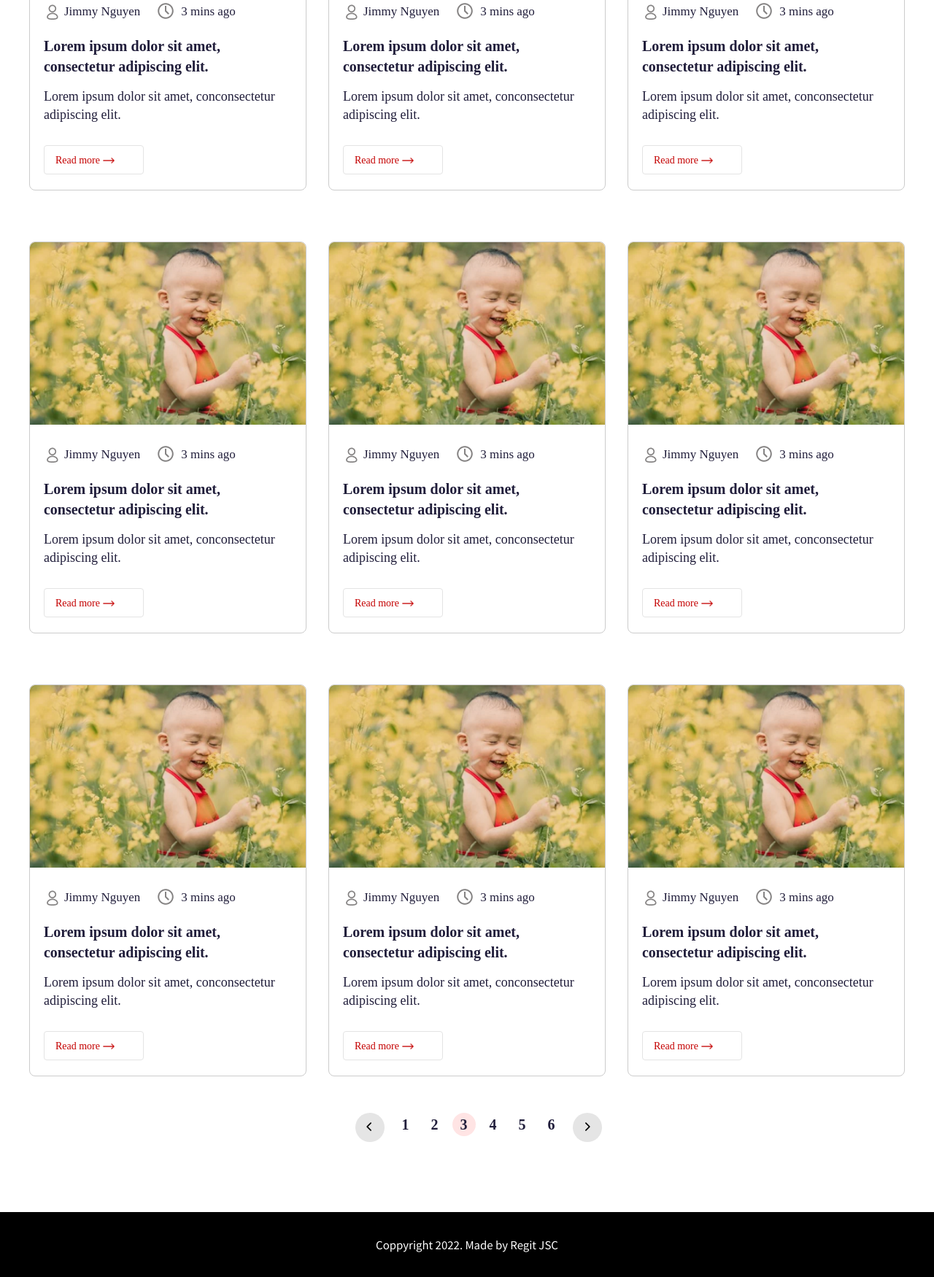
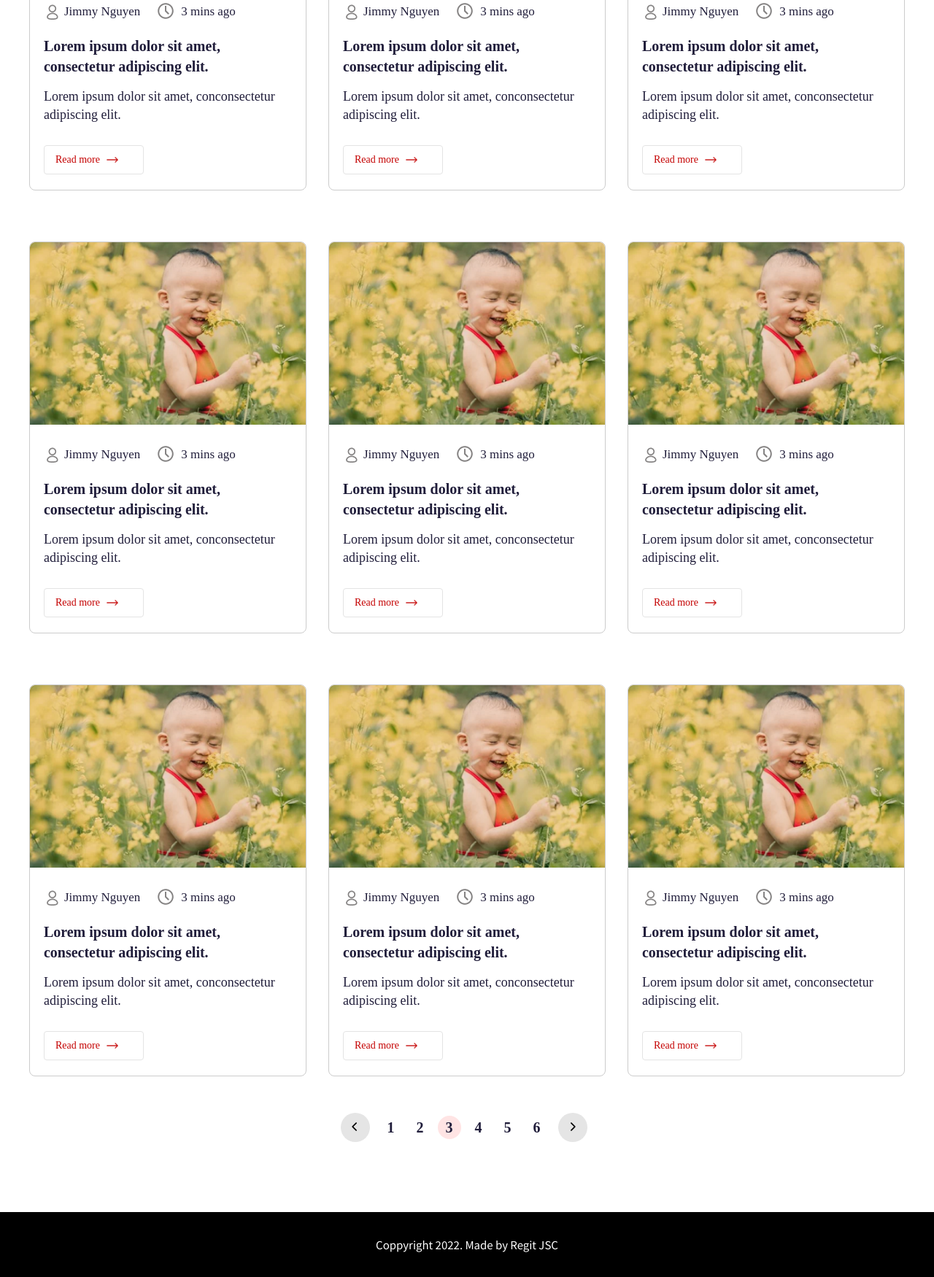
Before and after one commit to thongRegit/HTML-CSS-2, a plain HTML site: page index.html in a window 1280 px wide. Shown: the part 994-2744 px from the top of the page at 73% size. Drawn offline with Linux system fonts and the light colour scheme; a web font is replaced by a local one.

Commit message:
edit pagition, button readmore, font search blog

```diff
--- a/asset/css/main.css
+++ b/asset/css/main.css
@@ -1,20 +1,4 @@
 /* Font */
-/*
-@font-face { */
-    /* font-family: 'SVN-Gilroy';
-    src: url(./asset/font/SVNGilroy\ Bold.otf); */
-    /* font-family: 'SVN-Gilroy';
-    font-style: normal;
-    font-weight: 700;
-    src: local('SVN-Gilroy'), url('https://fonts.cdnfonts.com/s/32660/SVNGilroy Bold.woff') format('woff'); */
-
-  /* } */
-
-  /* @font-face {
-    font-family: 'SVN-Gilroy 1';
-    src: url(./asset/font/SVNGilroy\ Light.otf);
-  } */
-
   @font-face {
     font-family: 'SVN-Gilroy';
     font-style: normal;
@@ -121,9 +105,11 @@
 
 .header-search form {
     height: 4.5rem;
+    position: relative;
 }
 
 .header-search form input {
+    position: relative;
     height: 100%;
     width: 100%;
     margin: auto 0;
@@ -131,6 +117,18 @@
     border: 0.1rem solid #D4D4D4;
     border-radius: 0.4rem;
     padding: 0 0 0 2rem;
+}
+
+.header-search form input::placeholder {
+    font-family: 'Noto Sans JP';
+    font-style: normal;
+    font-weight: 500;
+    font-size: 1.5rem;
+    position: absolute;
+    top:50%;
+    left: 0;
+    transform: translateY(-50%);
+    margin-left: 2rem;
 }
 
 .header-search form button {
@@ -245,6 +243,10 @@
     color: #000000;
 }
 
+.title .grid.wide {
+    position: relative;
+}
+
 .title .grid.wide select {
     width: 14.4rem;
     height: 4rem;
@@ -256,6 +258,15 @@
     margin-top: 4.8rem;
     border-radius: 0.4rem;
 }
+
+/* .title .grid.wide select::after {
+    position: absolute;
+    content: "";
+    top: 14px;
+    right: 2px;
+    width: 0;
+    height: 0;
+} */
 
 /* Content */
 .content .container {
@@ -342,10 +353,11 @@
 }
 
 .content .container .post .post-content button.btn {
+    display: flex;
+    align-items: center;
     width: 13.7rem;
     height: 4rem;
-    text-align: left;
-    padding: 1rem 0 1rem 1.5rem;
+    padding: 0 0 0 1.5rem;
     font-family: 'SVN-Gilroy';
     font-style: normal;
     font-weight: 400;
@@ -358,6 +370,10 @@
     border-radius: 0.4rem;
 }
 
+.content .container .post .post-content button.btn span {
+    margin-right: 0.8rem;
+}
+
 .content .container .post .post-content button.btn img {
     width: 1.8rem;
     height: 0.8rem;
@@ -368,12 +384,16 @@
 /*---------------------------- Pagination ------------------------------- */
 .pagination {
     margin-bottom: 9.6rem;
+
 }
 
 .pagination ul {
     list-style: none;
     display: flex;
     justify-content: center;
+    align-items: center;
+    padding: 0;
+
 }
 
 .pagination ul li:hover,
@@ -382,15 +402,21 @@ ul button:hover {
 }
 
 .pagination ul li {
+    position: relative;
     width: 3.2rem;
     height: 3.2rem;
     margin: 0 0.4rem;
     background: transparent;
     text-align: center;
     border-radius: 50%;
+    overflow: hidden;
 }
 
 .pagination ul li a {
+    position: absolute;
+    top:50%;
+    left: 50%;
+    transform: translate(-50%,-50%);
     font-family: 'SVN-Gilroy';
     font-style: normal;
     font-weight: 700;
--- a/index.html
+++ b/index.html
@@ -78,7 +78,7 @@
                         <h1>Lorem ipsum dolor sit amet, consectetur adipiscing elit.</h1>
                         <p>Lorem ipsum dolor sit amet, conconsectetur adipiscing elit.</p>
                         <button class="btn">
-                            Read more
+                            <span>Read more</span>
                             <img src="./asset/img/Vector.png" alt="">
                         </button>
                     </div>
@@ -95,7 +95,7 @@
                         <h1>Lorem ipsum dolor sit amet, consectetur adipiscing elit.</h1>
                         <p>Lorem ipsum dolor sit amet, conconsectetur adipiscing elit.</p>
                         <button class="btn">
-                            Read more
+                            <span>Read more</span>
                             <img src="./asset/img/Vector.png" alt="">
                         </button>
                     </div>
@@ -112,7 +112,7 @@
                         <h1>Lorem ipsum dolor sit amet, consectetur adipiscing elit.</h1>
                         <p>Lorem ipsum dolor sit amet, conconsectetur adipiscing elit.</p>
                         <button class="btn">
-                            Read more
+                            <span>Read more</span>
                             <img src="./asset/img/Vector.png" alt="">
                         </button>
                     </div>
@@ -129,7 +129,7 @@
                         <h1>Lorem ipsum dolor sit amet, consectetur adipiscing elit.</h1>
                         <p>Lorem ipsum dolor sit amet, conconsectetur adipiscing elit.</p>
                         <button class="btn">
-                            Read more
+                            <span>Read more</span>
                             <img src="./asset/img/Vector.png" alt="">
                         </button>
                     </div>
@@ -146,7 +146,7 @@
                         <h1>Lorem ipsum dolor sit amet, consectetur adipiscing elit.</h1>
                         <p>Lorem ipsum dolor sit amet, conconsectetur adipiscing elit.</p>
                         <button class="btn">
-                            Read more
+                            <span>Read more</span>
                             <img src="./asset/img/Vector.png" alt="">
                         </button>
                     </div>
@@ -163,7 +163,7 @@
                         <h1>Lorem ipsum dolor sit amet, consectetur adipiscing elit.</h1>
                         <p>Lorem ipsum dolor sit amet, conconsectetur adipiscing elit.</p>
                         <button class="btn">
-                            Read more
+                            <span>Read more</span>
                             <img src="./asset/img/Vector.png" alt="">
                         </button>
                     </div>
@@ -180,7 +180,7 @@
                         <h1>Lorem ipsum dolor sit amet, consectetur adipiscing elit.</h1>
                         <p>Lorem ipsum dolor sit amet, conconsectetur adipiscing elit.</p>
                         <button class="btn">
-                            Read more
+                            <span>Read more</span>
                             <img src="./asset/img/Vector.png" alt="">
                         </button>
                     </div>
@@ -197,7 +197,7 @@
                         <h1>Lorem ipsum dolor sit amet, consectetur adipiscing elit.</h1>
                         <p>Lorem ipsum dolor sit amet, conconsectetur adipiscing elit.</p>
                         <button class="btn">
-                            Read more
+                            <span>Read more</span>
                             <img src="./asset/img/Vector.png" alt="">
                         </button>
                     </div>
@@ -214,7 +214,7 @@
                         <h1>Lorem ipsum dolor sit amet, consectetur adipiscing elit.</h1>
                         <p>Lorem ipsum dolor sit amet, conconsectetur adipiscing elit.</p>
                         <button class="btn">
-                            Read more
+                            <span>Read more</span>
                             <img src="./asset/img/Vector.png" alt="">
                         </button>
                     </div>
```
